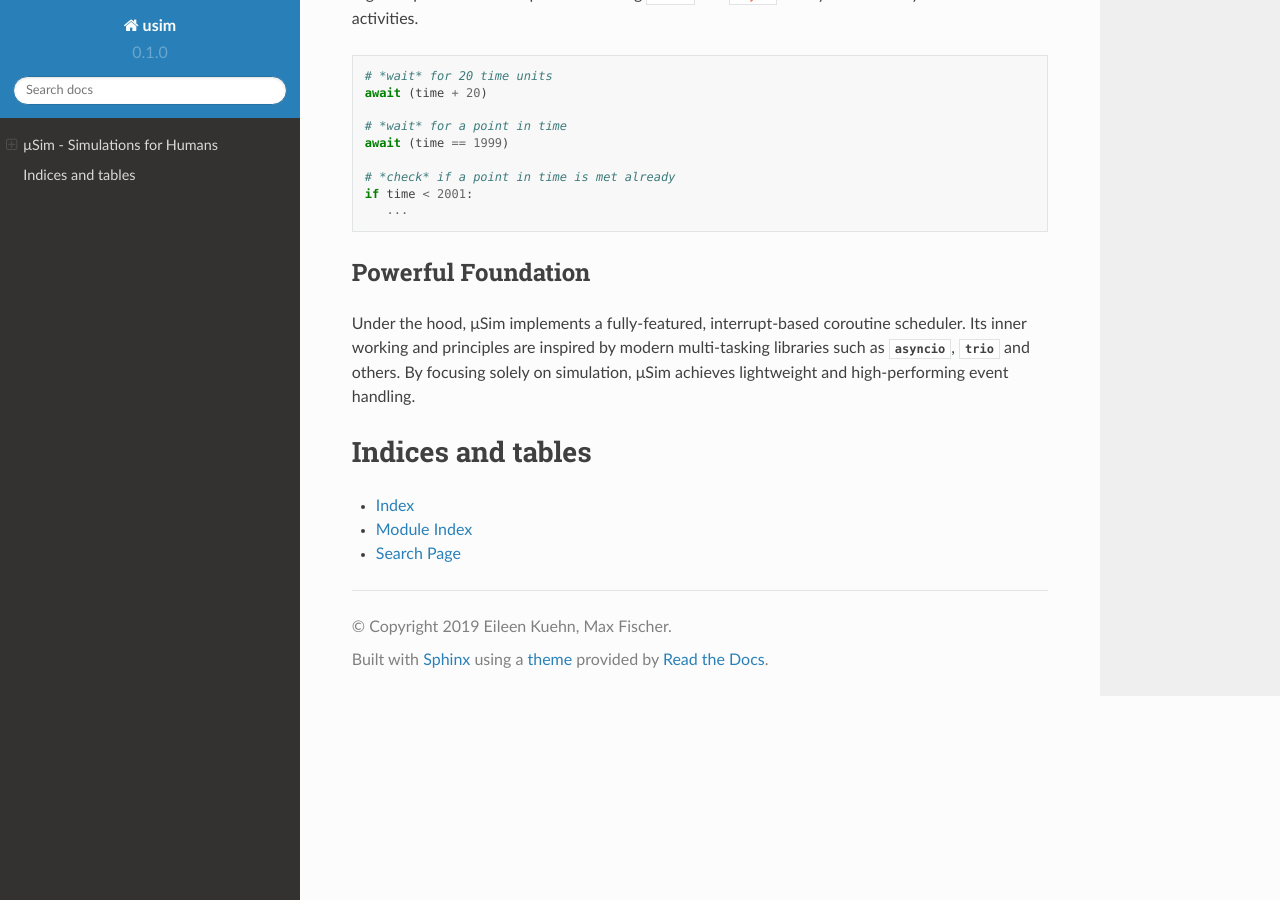
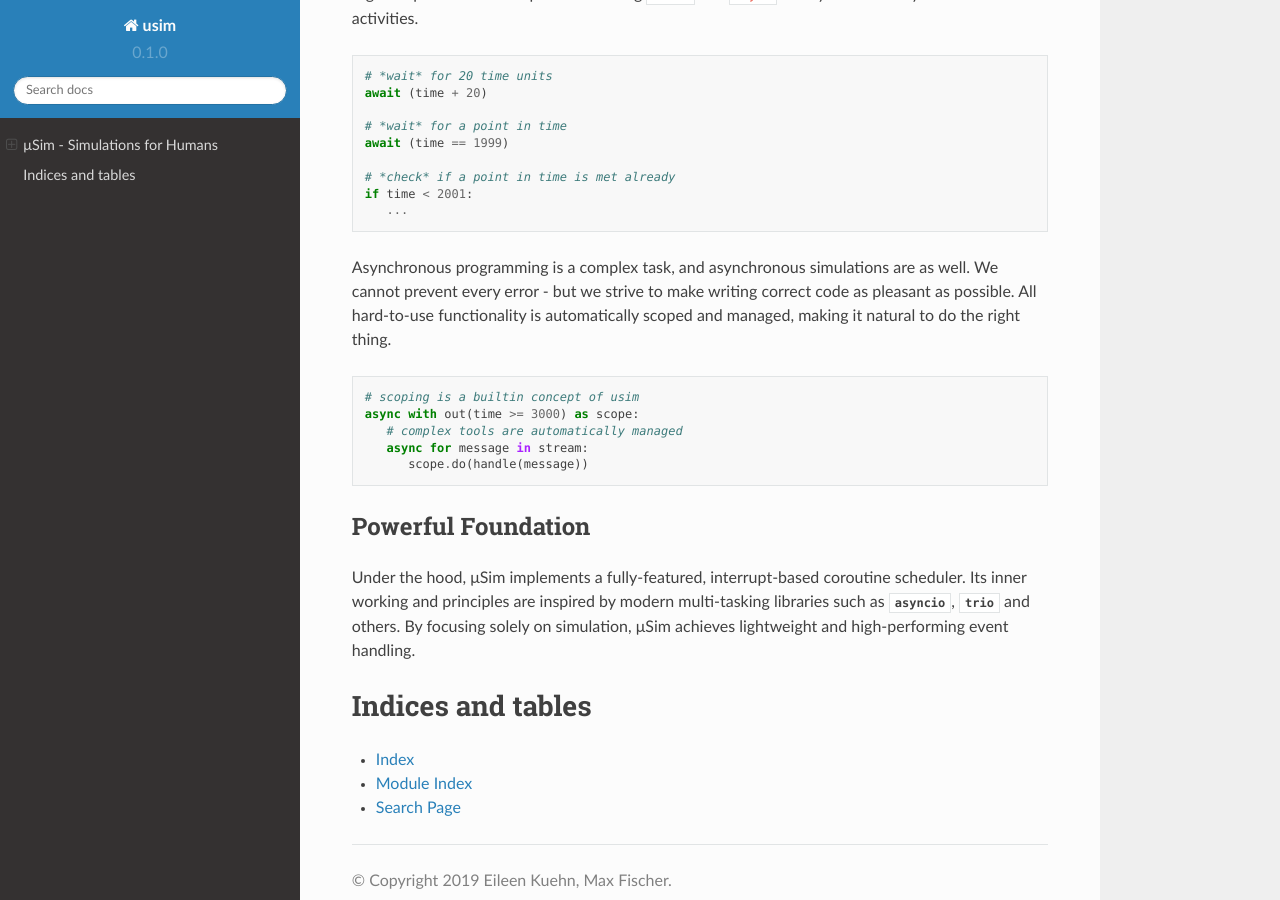
Before and after one commit to MaineKuehn/usim, a Sphinx documentation site: the page built from docs/index.rst, in a window 1280 px wide and 900 px high, scrolled down 664 px. Built offline with Sphinx 7.4.7 and the Read the Docs theme 2.0.0, drawn with Linux system fonts in a browser that asks for light colours; formulas are drawn with MathJax 3.

Commit message:
intro flavour

```diff
--- a/docs/index.rst
+++ b/docs/index.rst
@@ -20,8 +20,8 @@ Using the ``async``/``await`` capabilities of Python3,
    >>> from usim import each, run
    >>>
    >>> async def metronome(period: float, sound: str):
-   ...   async for now in each(delay=period):
-   ...      print(sound, '@', now)
+   ...     async for now in each(delay=period):
+   ...         print(sound, '@', now)
    ...
    >>> run(metronome(period=1, sound='tick'), metronome(period=2, sound='TOCK'), till=5)
    tick @ 1
@@ -52,6 +52,18 @@ Using ``await`` and ``async`` is only needed to synchronise activities.
    if time < 2001:
       ...
 
+Asynchronous programming is a complex task, and asynchronous simulations are as well.
+We cannot prevent every error - but we strive to make writing correct code as pleasant as possible.
+All hard-to-use functionality is automatically scoped and managed, making it natural to do the right thing.
+
+.. code:: python3
+
+   # scoping is a builtin concept of usim
+   async with out(time >= 3000) as scope:
+      # complex tools are automatically managed
+      async for message in stream:
+         scope.do(handle(message))
+
 Powerful Foundation
 -------------------
 
```
